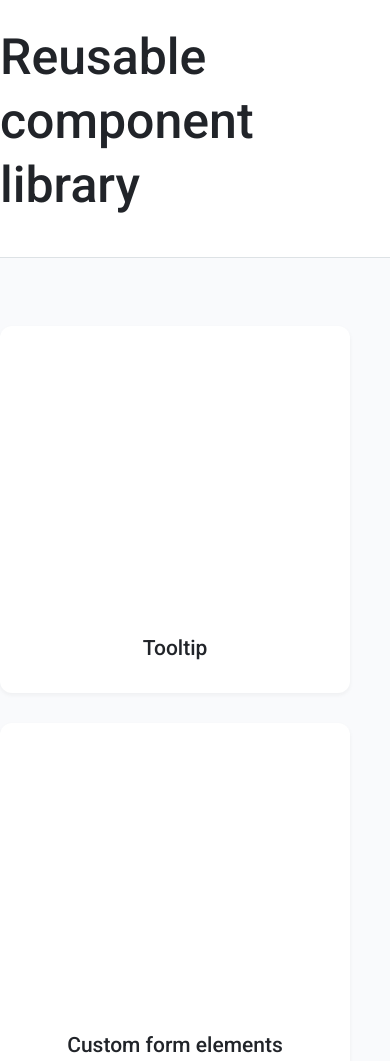
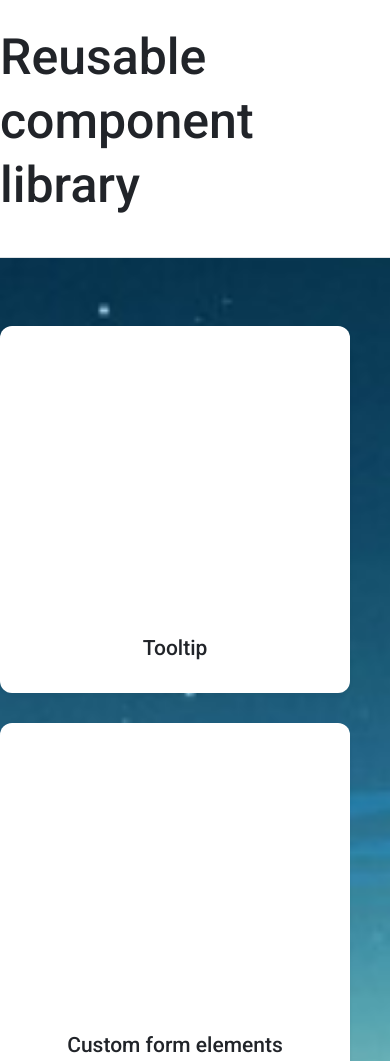
Before and after one commit to js-tasks-ru/htmlcss-20230411_julia-kurianova, a website: page index.html in a window 390 px wide. Shown: the top 1061 px of the page. Drawn offline with Linux system fonts and the light colour scheme.

Commit message:
add background image

```diff
--- a/components/preview/preview.css
+++ b/components/preview/preview.css
@@ -3,6 +3,10 @@
     border-top: 1px solid var(--grey-2);
     border-bottom: 1px solid var(--grey-2);
     padding: 68px 0 204px;
+    background-image: url('../../06-lection4/02-background-image/public/forest_2560.jpg');
+    background-repeat: no-repeat;
+    background-position: center;
+    background-size: cover;
 }
 
 .preview__cards {
@@ -10,3 +14,21 @@
     flex-wrap: wrap;
     gap: 30px;
 }
+
+@media (max-width: 400px) {
+    .preview {
+        background-image: url('../../06-lection4/02-background-image/public/forest_400.jpg');
+    }
+}
+
+@media (max-width: 768px) {
+    .preview {
+        background-image: url('../../06-lection4/02-background-image/public/forest_768.jpg');
+    }
+}
+
+@media (max-width: 1024px) {
+    .preview {
+        background-image: url('../../06-lection4/02-background-image/public/forest_1024.jpg');
+    }
+}
```
